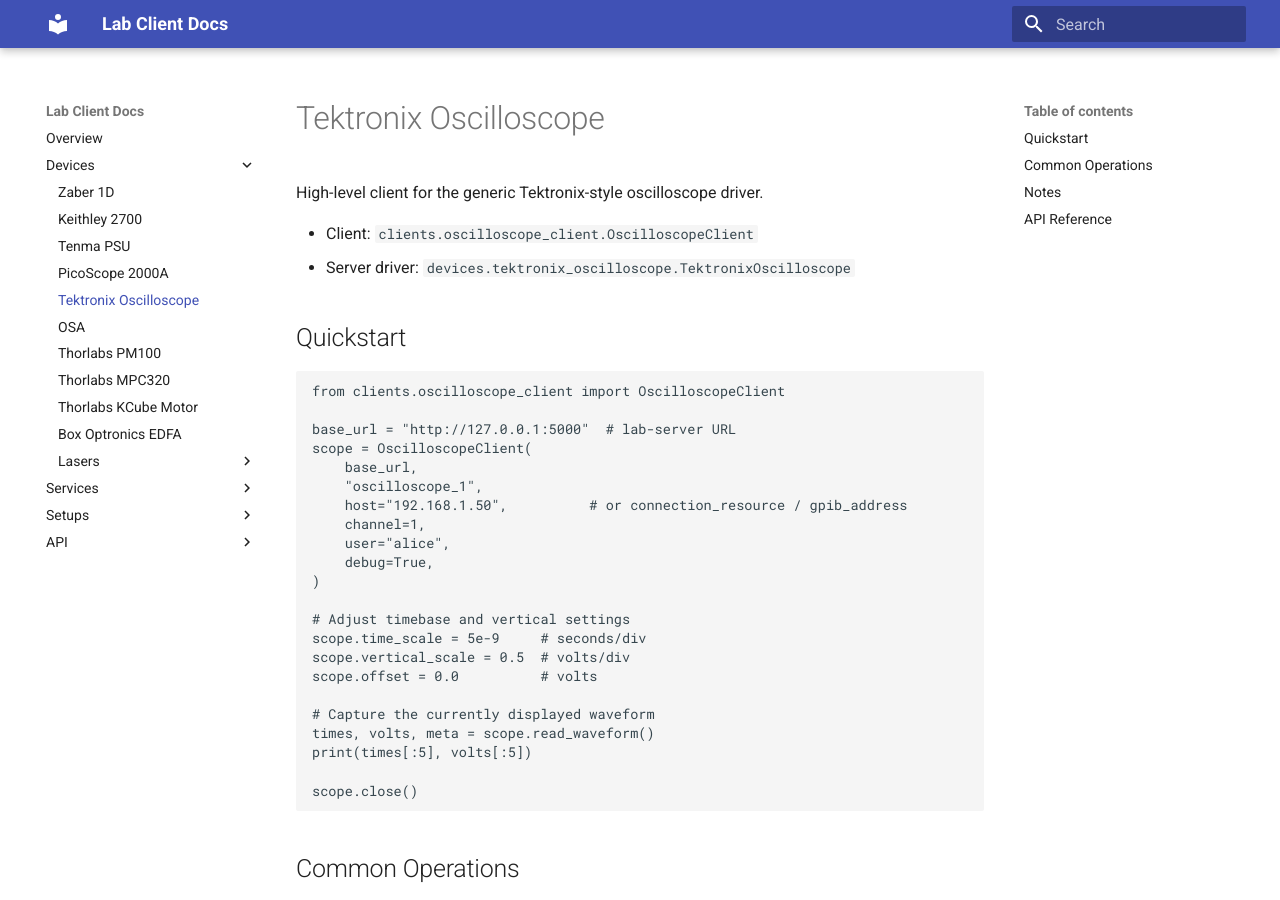
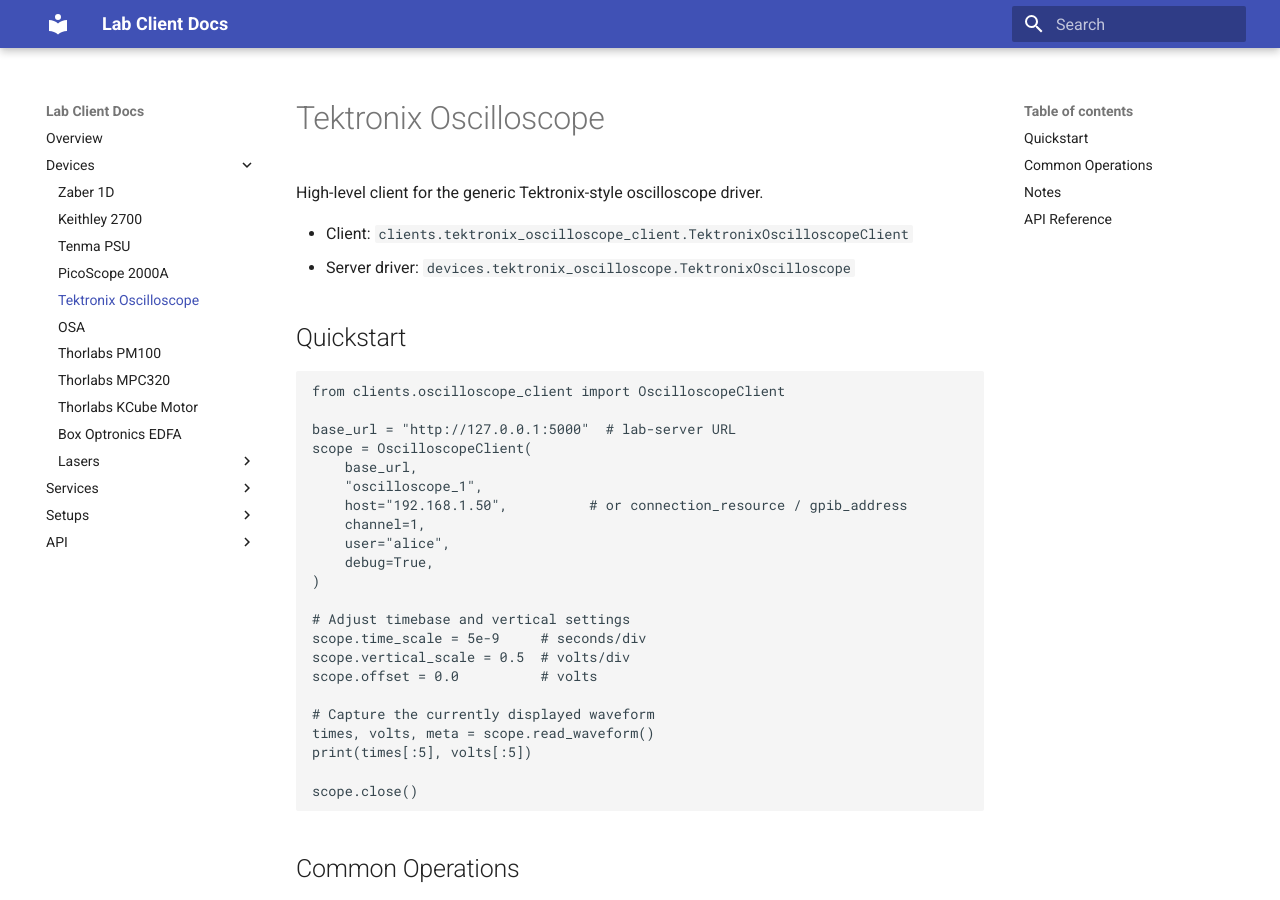
Before and after one commit to Nonlinear-FOD/lab-client, an MkDocs documentation site: the page built from docs/devices/oscilloscope.md, in a window 1280 px wide and 900 px high. Built offline with MkDocs 1.6.1 and Material for MkDocs 9.7.7, drawn with Linux system fonts in a browser that asks for light colours.

Commit message:
fixed bug in docs

```diff
--- a/docs/devices/oscilloscope.md
+++ b/docs/devices/oscilloscope.md
@@ -2,7 +2,7 @@
 
 High-level client for the generic Tektronix-style oscilloscope driver.
 
-- Client: `clients.oscilloscope_client.OscilloscopeClient`
+- Client: `clients.tektronix_oscilloscope_client.TektronixOscilloscopeClient`
 - Server driver: `devices.tektronix_oscilloscope.TektronixOscilloscope`
 
 ## Quickstart
@@ -52,7 +52,7 @@
 
 ## API Reference
 
-::: clients.oscilloscope_client.OscilloscopeClient
+::: clients.tektronix_oscilloscope_client.TektronixOscilloscopeClient
     options:
       show_source: false
       show_root_heading: true
```
